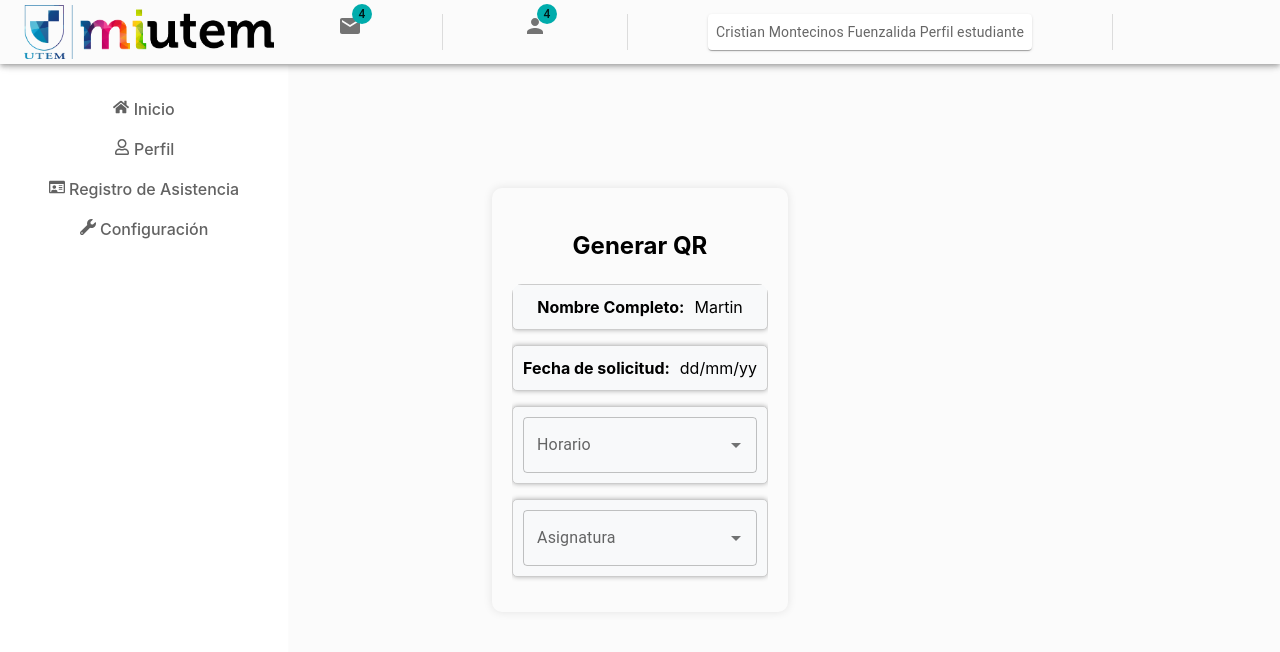
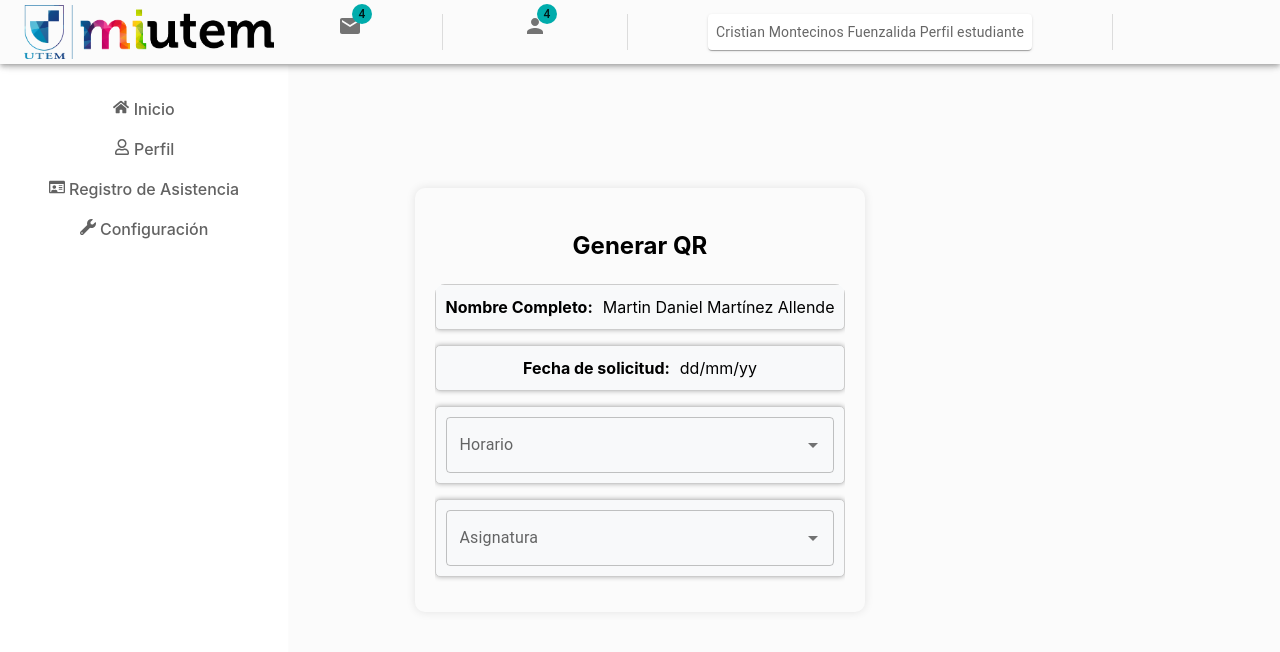
Before and after one commit to Yak09/proyecto-utem, a React (Vite) app: page /Generar in a window 1280 px wide. Shown: the top 652 px of the page. Built offline with nearby package versions, Linux system fonts and the light colour scheme.

Commit message:
fix main

```diff
--- a/src/main.tsx
+++ b/src/main.tsx
@@ -16,7 +16,7 @@ const theme = createTheme({
       main: '#00ACAC',
     },
     secondary: {
-      main: '#00ff00',
+      main: '#6D5CAE',
     },
   },
 });
--- a/src/pages/generar/Generar.tsx
+++ b/src/pages/generar/Generar.tsx
@@ -21,7 +21,7 @@ const Generar = () => {
                 <div className='generar-details'>
                     <div className='generar-item'>
                         <span>Nombre Completo:</span>
-                        <span>Martin</span>
+                        <span>Martin Daniel Martínez Allende</span>
                     </div>
                     <div className='generar-item'>
                         <span>Fecha de solicitud:</span>
```
